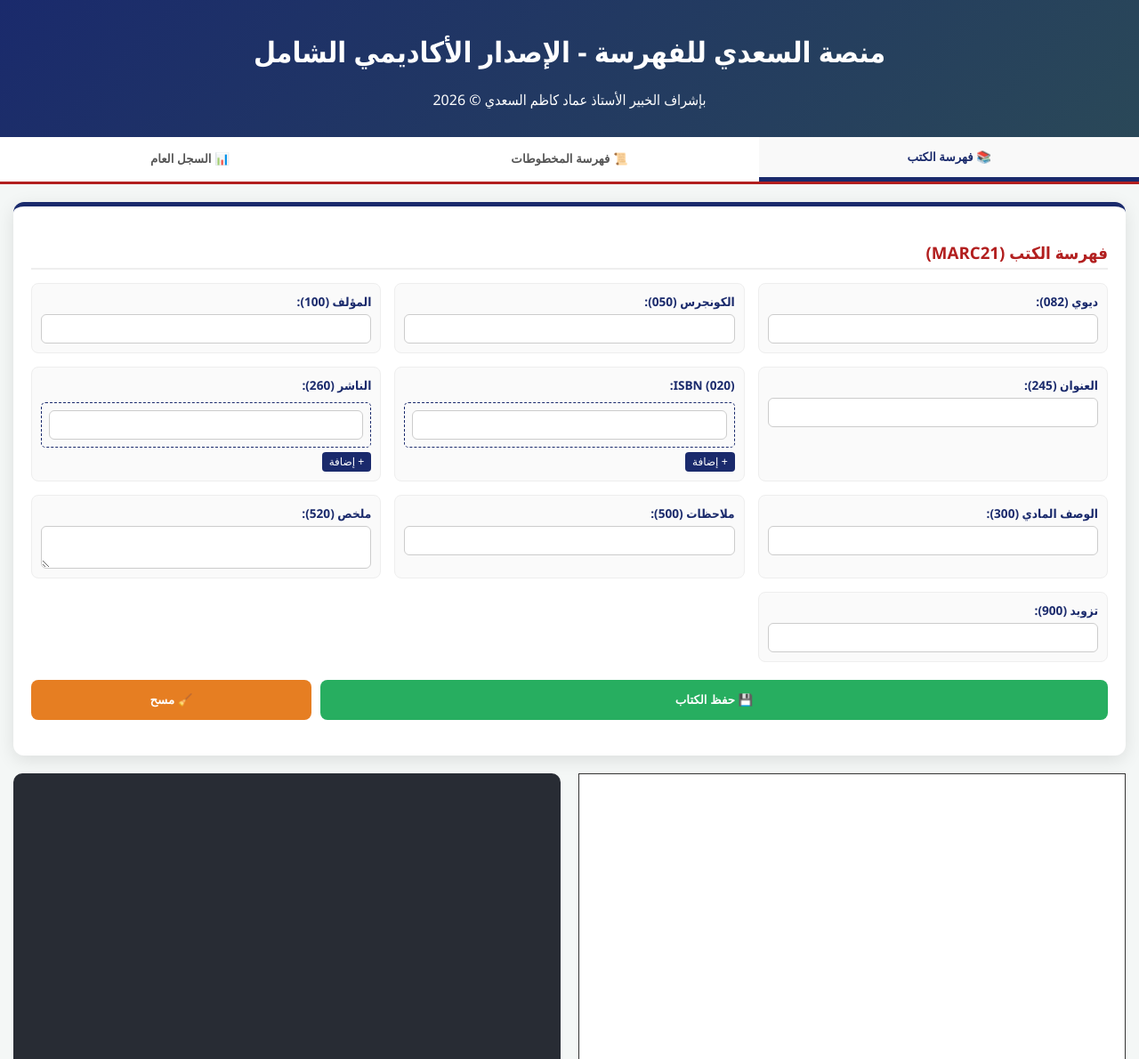
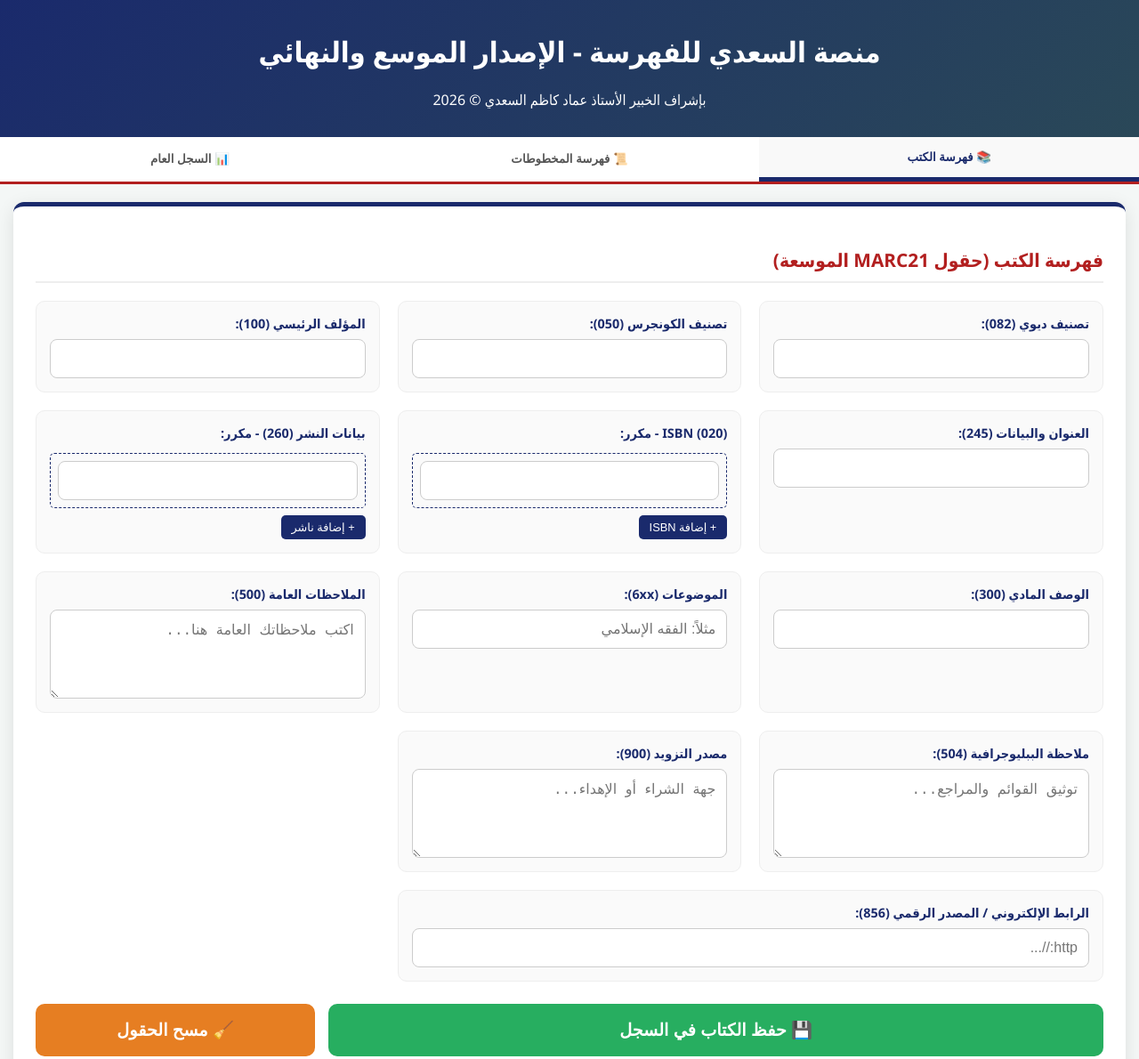
Before and after one commit to alsadieemad-star/LLCDDc, a plain HTML site: page index.html in a window 1280 px wide. Shown: the top 1190 px of the page at 89% size. Drawn offline with Linux system fonts and the light colour scheme.

Commit message:
Update index.html

```diff
--- a/index.html
+++ b/index.html
@@ -2,7 +2,7 @@
 <html lang="ar" dir="rtl">
 <head>
     <meta charset="UTF-8">
-    <title>منصة السعدي الاحترافية - النسخة المعتمدة</title>
+    <title>منصة السعدي الاحترافية - الإصدار الموسع</title>
     <script src="https://cdnjs.cloudflare.com/ajax/libs/xlsx/0.18.5/xlsx.full.min.js"></script>
     <style>
         :root { --primary: #1a2a6c; --secondary: #b21f1f; --save: #27ae60; --clear: #e67e22; --bg: #f4f7f6; }
@@ -13,29 +13,31 @@
         .nav-tabs button.active { color: var(--primary); border-bottom: 5px solid var(--primary); background: #f9f9f9; }
         .container { max-width: 1400px; margin: 20px auto; padding: 0 15px; }
         .page { display: none; } .page.active { display: block; }
-        .card { background: white; border-radius: 12px; box-shadow: 0 5px 20px rgba(0,0,0,0.1); padding: 20px; margin-bottom: 20px; border-top: 5px solid var(--primary); }
-        .section-title { color: var(--secondary); border-bottom: 2px solid #eee; margin-bottom: 15px; padding-bottom: 5px; font-weight: bold; }
-        .grid-form { display: grid; grid-template-columns: repeat(auto-fit, minmax(300px, 1fr)); gap: 15px; }
-        .input-group { background: #fafafa; padding: 10px; border-radius: 8px; border: 1px solid #eee; display: flex; flex-direction: column; }
+        .card { background: white; border-radius: 12px; box-shadow: 0 5px 20px rgba(0,0,0,0.1); padding: 25px; margin-bottom: 20px; border-top: 5px solid var(--primary); }
+        .section-title { color: var(--secondary); border-bottom: 2px solid #eee; margin-bottom: 20px; padding-bottom: 10px; font-weight: bold; font-size: 1.3rem; }
+        .grid-form { display: grid; grid-template-columns: repeat(auto-fit, minmax(320px, 1fr)); gap: 20px; }
+        .input-group { background: #fafafa; padding: 15px; border-radius: 10px; border: 1px solid #eee; display: flex; flex-direction: column; }
         .repeat-box { border: 1px dashed var(--primary); padding: 8px; margin-top: 5px; border-radius: 5px; display: flex; gap: 5px; }
-        label { font-weight: bold; font-size: 0.85rem; color: var(--primary); margin-bottom: 5px; }
-        input, textarea { padding: 8px; border: 1px solid #ccc; border-radius: 6px; width: 100%; box-sizing: border-box; }
-        .btn-add { background: var(--primary); color: white; border: none; padding: 4px 8px; cursor: pointer; border-radius: 4px; font-size: 0.75rem; margin-top: 5px; width: fit-content; }
-        .action-btns { display: flex; gap: 10px; margin: 20px 0; }
-        .btn-save { flex: 3; background: var(--save); color: white; padding: 15px; border: none; border-radius: 8px; font-weight: bold; cursor: pointer; }
-        .btn-clear { flex: 1; background: var(--clear); color: white; padding: 15px; border: none; border-radius: 8px; font-weight: bold; cursor: pointer; }
-        .preview-area { display: grid; grid-template-columns: repeat(auto-fit, minmax(450px, 1fr)); gap: 20px; }
-        .classic-card { background: white; border: 1px solid #333; padding: 30px; min-height: 400px; line-height: 1.6; }
-        .marc-view { background: #282c34; color: #9cdcfe; padding: 15px; border-radius: 10px; direction: ltr; text-align: left; font-family: monospace; white-space: pre-wrap; font-size: 0.9rem; }
-        .data-table { width: 100%; border-collapse: collapse; margin-top: 15px; font-size: 0.85rem; background: white; }
-        .data-table th, .data-table td { padding: 10px; border: 1px solid #ddd; text-align: center; }
+        label { font-weight: bold; font-size: 0.9rem; color: var(--primary); margin-bottom: 8px; }
+        input, textarea { padding: 12px; border: 1px solid #ccc; border-radius: 8px; width: 100%; box-sizing: border-box; font-size: 1rem; transition: 0.3s; }
+        textarea { min-height: 100px; resize: vertical; }
+        input:focus, textarea:focus { border-color: var(--secondary); outline: none; background: #fff; }
+        .btn-add { background: var(--primary); color: white; border: none; padding: 6px 12px; cursor: pointer; border-radius: 5px; font-size: 0.8rem; margin-top: 8px; width: fit-content; }
+        .action-btns { display: flex; gap: 15px; margin: 25px 0; }
+        .btn-save { flex: 3; background: var(--save); color: white; padding: 18px; border: none; border-radius: 10px; font-weight: bold; cursor: pointer; font-size: 1.2rem; }
+        .btn-clear { flex: 1; background: var(--clear); color: white; padding: 18px; border: none; border-radius: 10px; font-weight: bold; cursor: pointer; font-size: 1.2rem; }
+        .preview-area { display: grid; grid-template-columns: repeat(auto-fit, minmax(450px, 1fr)); gap: 25px; }
+        .classic-card { background: white; border: 1px solid #333; padding: 40px; min-height: 450px; line-height: 1.8; font-size: 1.1rem; }
+        .marc-view { background: #282c34; color: #9cdcfe; padding: 20px; border-radius: 12px; direction: ltr; text-align: left; font-family: 'Consolas', monospace; white-space: pre-wrap; font-size: 0.95rem; }
+        .data-table { width: 100%; border-collapse: collapse; margin-top: 15px; font-size: 0.9rem; background: white; }
+        .data-table th, .data-table td { padding: 12px; border: 1px solid #ddd; text-align: center; }
         .data-table th { background: var(--primary); color: white; }
     </style>
 </head>
 <body>
 
 <header>
-    <h1>منصة السعدي للفهرسة - الإصدار الأكاديمي الشامل</h1>
+    <h1>منصة السعدي للفهرسة - الإصدار الموسع والنهائي</h1>
     <p>بإشراف الخبير الأستاذ عماد كاظم السعدي © 2026</p>
 </header>
 
@@ -49,22 +51,25 @@
 
     <div id="p1" class="page active">
         <div class="card">
-            <h3 class="section-title">فهرسة الكتب (MARC21)</h3>
+            <h3 class="section-title">فهرسة الكتب (حقول MARC21 الموسعة)</h3>
             <div class="grid-form" id="bookForm">
-                <div class="input-group"><label>ديوي (082):</label><input type="text" id="b082" oninput="upB()"></div>
-                <div class="input-group"><label>الكونجرس (050):</label><input type="text" id="b050" oninput="upB()"></div>
-                <div class="input-group"><label>المؤلف (100):</label><input type="text" id="b100" oninput="upB()"></div>
-                <div class="input-group"><label>العنوان (245):</label><input type="text" id="b245" oninput="upB()"></div>
-                <div class="input-group" id="isbn-area"><label>ISBN (020):</label><div class="repeat-box"><input type="text" class="b020" oninput="upB()"></div><button class="btn-add" onclick="addInp('isbn-area','b020')">+ إضافة</button></div>
-                <div class="input-group" id="pub-area"><label>الناشر (260):</label><div class="repeat-box"><input type="text" class="b260" oninput="upB()"></div><button class="btn-add" onclick="addInp('pub-area','b260')">+ إضافة</button></div>
+                <div class="input-group"><label>تصنيف ديوي (082):</label><input type="text" id="b082" oninput="upB()"></div>
+                <div class="input-group"><label>تصنيف الكونجرس (050):</label><input type="text" id="b050" oninput="upB()"></div>
+                <div class="input-group"><label>المؤلف الرئيسي (100):</label><input type="text" id="b100" oninput="upB()"></div>
+                <div class="input-group"><label>العنوان والبيانات (245):</label><input type="text" id="b245" oninput="upB()"></div>
+                <div class="input-group" id="isbn-area"><label>ISBN (020) - مكرر:</label><div class="repeat-box"><input type="text" class="b020" oninput="upB()"></div><button class="btn-add" onclick="addInp('isbn-area','b020')">+ إضافة ISBN</button></div>
+                <div class="input-group" id="pub-area"><label>بيانات النشر (260) - مكرر:</label><div class="repeat-box"><input type="text" class="b260" oninput="upB()"></div><button class="btn-add" onclick="addInp('pub-area','b260')">+ إضافة ناشر</button></div>
                 <div class="input-group"><label>الوصف المادي (300):</label><input type="text" id="b300" oninput="upB()"></div>
-                <div class="input-group"><label>ملاحظات (500):</label><input type="text" id="b500" oninput="upB()"></div>
-                <div class="input-group"><label>ملخص (520):</label><textarea id="b520" oninput="upB()"></textarea></div>
-                <div class="input-group"><label>تزويد (900):</label><input type="text" id="b900" oninput="upB()"></div>
+                <div class="input-group"><label>الموضوعات (6xx):</label><input type="text" id="bSub" placeholder="مثلاً: الفقه الإسلامي" oninput="upB()"></div>
+
+                <div class="input-group"><label>الملاحظات العامة (500):</label><textarea id="b500" placeholder="اكتب ملاحظاتك العامة هنا..." oninput="upB()"></textarea></div>
+                <div class="input-group"><label>ملاحظة الببليوجرافية (504):</label><textarea id="b504" placeholder="توثيق القوائم والمراجع..." oninput="upB()"></textarea></div>
+                <div class="input-group"><label>مصدر التزويد (900):</label><textarea id="b900" placeholder="جهة الشراء أو الإهداء..." oninput="upB()"></textarea></div>
+                <div class="input-group" style="grid-column: span 2;"><label>الرابط الإلكتروني / المصدر الرقمي (856):</label><input type="text" id="b856" placeholder="http://..." oninput="upB()"></div>
             </div>
             <div class="action-btns">
-                <button class="btn-save" onclick="saveData('كتاب')">💾 حفظ الكتاب</button>
-                <button class="btn-clear" onclick="clearF('bookForm')">🧹 مسح</button>
+                <button class="btn-save" onclick="saveData('كتاب')">💾 حفظ الكتاب في السجل</button>
+                <button class="btn-clear" onclick="clearF('bookForm')">🧹 مسح الحقول</button>
             </div>
         </div>
         <div class="preview-area"><div id="bC" class="classic-card"></div><div id="bM" class="marc-view"></div></div>
@@ -72,22 +77,22 @@
 
     <div id="p2" class="page">
         <div class="card">
-            <h3 class="section-title">فهرسة المخطوطات (الحقول الكاملة)</h3>
+            <h3 class="section-title">فهرسة المخطوطات والنوادر</h3>
             <div class="grid-form" id="manuForm">
-                <div class="input-group"><label>العنوان الرئيسي:</label><input type="text" id="m245" oninput="upM()"></div>
-                <div class="input-group"><label>المؤلف:</label><input type="text" id="mAut" oninput="upM()"></div>
-                <div class="input-group"><label>المصدر (المكتبة):</label><input type="text" id="mSrc" oninput="upM()"></div>
+                <div class="input-group"><label>العنوان الرئيسي للمخطوط:</label><input type="text" id="m245" oninput="upM()"></div>
+                <div class="input-group"><label>اسم المؤلف:</label><input type="text" id="mAut" oninput="upM()"></div>
+                <div class="input-group"><label>المصدر (المكتبة/الخزانة):</label><input type="text" id="mSrc" oninput="upM()"></div>
                 <div class="input-group"><label>اسم الناسخ:</label><input type="text" id="mScr" oninput="upM()"></div>
                 <div class="input-group"><label>تاريخ النسخ:</label><input type="text" id="mDate" oninput="upM()"></div>
                 <div class="input-group"><label>رقم الحفظ:</label><input type="text" id="mCla" oninput="upM()"></div>
-                <div class="input-group" style="grid-column: span 2;"><label>أول المخطوط:</label><textarea id="mSta" oninput="upM()"></textarea></div>
-                <div class="input-group" style="grid-column: span 2;"><label>آخر المخطوط:</label><textarea id="mEnd" oninput="upM()"></textarea></div>
-                <div class="input-group"><label>الموضوع:</label><input type="text" id="mSub" oninput="upM()"></div>
-                <div class="input-group"><label>الملاحظات:</label><input type="text" id="mNot" oninput="upM()"></div>
+                <div class="input-group" style="grid-column: span 2;"><label>بداية المخطوط (أوله):</label><textarea id="mSta" oninput="upM()"></textarea></div>
+                <div class="input-group" style="grid-column: span 2;"><label>خاتمة المخطوط (آخره):</label><textarea id="mEnd" oninput="upM()"></textarea></div>
+                <div class="input-group"><label>الموضوع العام:</label><input type="text" id="mSub" oninput="upM()"></div>
+                <div class="input-group"><label>الملاحظات الوصفية:</label><textarea id="mNot" oninput="upM()"></textarea></div>
             </div>
             <div class="action-btns">
-                <button class="btn-save" onclick="saveData('مخطوط')">💾 حفظ المخطوط</button>
-                <button class="btn-clear" onclick="clearF('manuForm')">🧹 مسح</button>
+                <button class="btn-save" onclick="saveData('مخطوط')">💾 حفظ المخطوط في السجل</button>
+                <button class="btn-clear" onclick="clearF('manuForm')">🧹 مسح الحقول</button>
             </div>
         </div>
         <div class="preview-area"><div id="mC" class="classic-card"></div><div id="mM" class="marc-view"></div></div>
@@ -95,9 +100,9 @@
 
     <div id="p3" class="page">
         <div class="card">
-            <button onclick="exportX()" style="float:left; padding:8px; background:#2c3e50; color:white; border:none; border-radius:5px; cursor:pointer;">📥 تصدير Excel</button>
-            <h3 class="section-title">📊 السجل العام</h3>
-            <div style="overflow-x:auto;"><table class="data-table"><thead><tr><th>النوع</th><th>العنوان</th><th>المؤلف/الناسخ</th><th>المصدر/الناشر</th><th>التاريخ</th><th>الملاحظات</th></tr></thead><tbody id="sBody"></tbody></table></div>
+            <button onclick="exportX()" style="float:left; padding:10px; background:#2c3e50; color:white; border:none; border-radius:5px; cursor:pointer;">📥 تصدير للسجل (Excel)</button>
+            <h3 class="section-title">📊 السجل الموحد لجميع البيانات</h3>
+            <div style="overflow-x:auto;"><table class="data-table"><thead><tr><th>النوع</th><th>العنوان</th><th>المؤلف/الناسخ</th><th>المصدر/الناشر</th><th>التاريخ/الرابط</th><th>الملاحظات</th></tr></thead><tbody id="sBody"></tbody></table></div>
         </div>
     </div>
 </div>
@@ -118,32 +123,35 @@
     function upB() {
         const v = id => document.getElementById(id)?.value || "";
         const all = cls => Array.from(document.getElementsByClassName(cls)).map(i => i.value).filter(x => x).join(' ; ');
-        document.getElementById('bC').innerHTML = `<b>${v('b100')}</b><br>${v('b245')}. -- ${all('b260')}. -- ${v('b300')}.<br>${v('b500')}`;
-        document.getElementById('bM').innerHTML = `100 1# $a ${v('b100')}\n245 10 $a ${v('b245')}\n260 ## $a ${all('b260')}\n300 ## $a ${v('b300')}`;
+        document.getElementById('bC').innerHTML = `<center><b>بِطاقة كِتاب</b></center><br><b>المؤلف:</b> ${v('b100')}<br><b>العنوان:</b> ${v('b245')}<br><b>الناشر:</b> ${all('b260')}<br><b>الوصف المادي:</b> ${v('b300')}<br><hr><b>ملاحظات:</b> ${v('b500')}<br><b>ببليوجرافية:</b> ${v('b504')}<br><b>رابط:</b> ${v('b856')}`;
+        document.getElementById('bM').innerHTML = `100 1# $a ${v('b100')}\n245 10 $a ${v('b245')}\n260 ## $a ${all('b260')}\n504 ## $a ${v('b504')}\n856 4# $u ${v('b856')}\n900 ## $a ${v('b900')}`;
     }
     function upM() {
         const v = id => document.getElementById(id).value || "";
-        document.getElementById('mC').innerHTML = `<center><b>بِطاقة مَخطوط</b></center><br><b>العنوان:</b> ${v('m245')}<br><b>المؤلف:</b> ${v('mAut')}<br><b>المصدر:</b> ${v('mSrc')}<br><b>الناسخ:</b> ${v('mScr')}<br><b>التاريخ:</b> ${v('mDate')}<br><hr><b>أوله:</b> ${v('mSta')}`;
+        document.getElementById('mC').innerHTML = `<center><b>بِطاقة مَخطوط</b></center><br><b>العنوان:</b> ${v('m245')}<br><b>المؤلف:</b> ${v('mAut')}<br><b>المصدر:</b> ${v('mSrc')}<br><b>الناسخ:</b> ${v('mScr')}<br><b>التاريخ:</b> ${v('mDate')}<br><hr><b>أوله:</b> ${v('mSta')}<br><b>آخره:</b> ${v('mEnd')}`;
         document.getElementById('mM').innerHTML = `245 $a ${v('m245')}\n500 $a المصدر: ${v('mSrc')}\n500 $a الناسخ: ${v('mScr')}\n500 $a التاريخ: ${v('mDate')}`;
     }
     function saveData(t) {
         const v = id => document.getElementById(id)?.value || "";
         const all = cls => Array.from(document.getElementsByClassName(cls)).map(i => i.value).filter(x => x).join(' | ');
-        let r = (t==='كتاب') ? { t: 'كتاب', tit: v('b245'), aut: v('b100'), src: all('b260'), date: '-', not: v('b500') }
-                             : { t: 'مخطوط', tit: v('m245'), aut: v('mScr'), src: v('mSrc'), date: v('mDate'), not: v('mNot') };
+        let r = (t==='كتاب') ?
+            { t: 'كتاب', tit: v('b245'), aut: v('b100'), src: all('b260'), date: v('b856'), not: v('b500') + " | " + v('b504') } :
+            { t: 'مخطوط', tit: v('m245'), aut: v('mScr'), src: v('mSrc'), date: v('mDate'), not: v('mNot') };
         db.push(r);
         document.getElementById('sBody').innerHTML = db.map(i => `<tr><td>${i.t}</td><td>${i.tit}</td><td>${i.aut}</td><td>${i.src}</td><td>${i.date}</td><td>${i.not}</td></tr>`).join('');
-        alert("تم الحفظ بنجاح!");
+        alert("تم حفظ البيانات بنجاح!");
     }
     function clearF(id) {
-        document.getElementById(id).querySelectorAll('input, textarea').forEach(i => i.value = "");
-        upB(); upM();
+        if(confirm("مسح الحقول؟")) {
+            document.getElementById(id).querySelectorAll('input, textarea').forEach(i => i.value = "");
+            upB(); upM();
+        }
     }
     function exportX() {
         const ws = XLSX.utils.json_to_sheet(db);
         const wb = XLSX.utils.book_new();
-        XLSX.utils.book_append_sheet(wb, ws, "Data");
-        XLSX.writeFile(wb, "Sadi_Platform.xlsx");
+        XLSX.utils.book_append_sheet(wb, ws, "Database");
+        XLSX.writeFile(wb, "منصة_السعدي_بيانات_موسعة.xlsx");
     }
 </script>
 </body>
```
